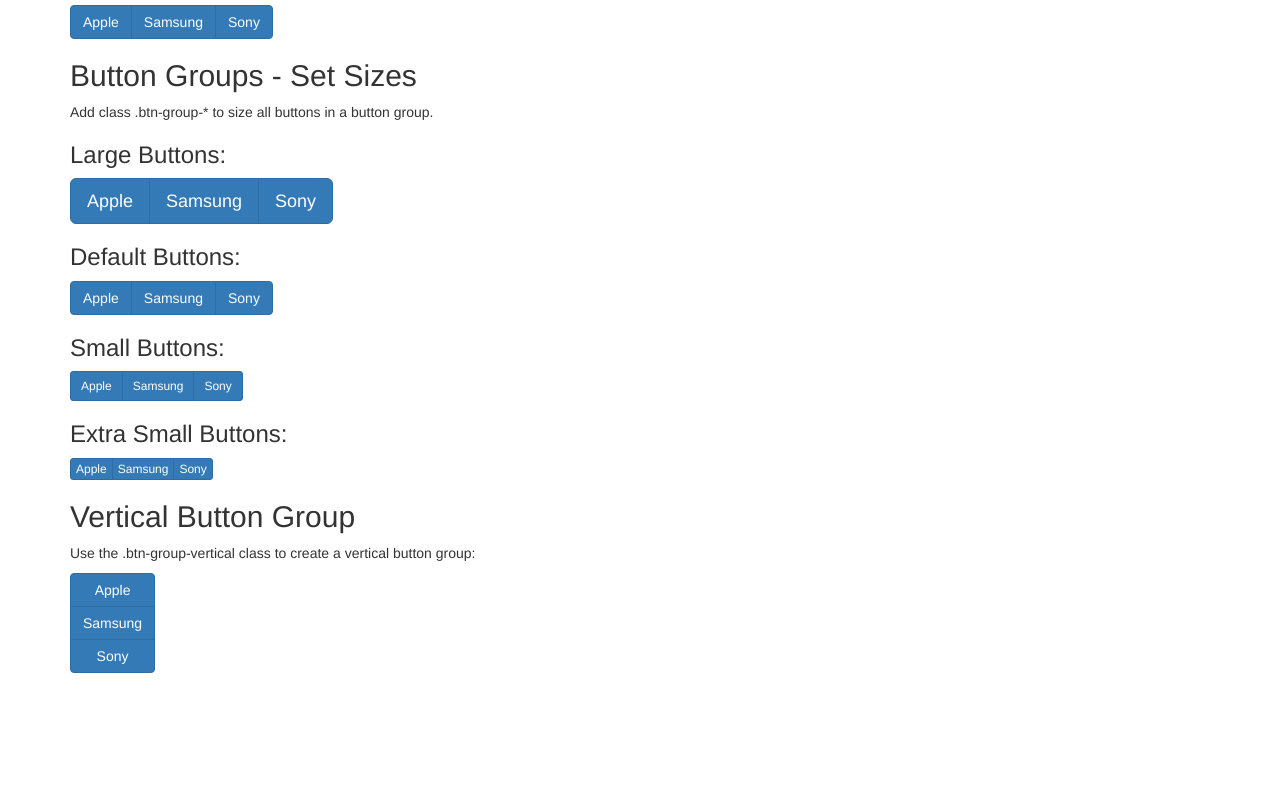
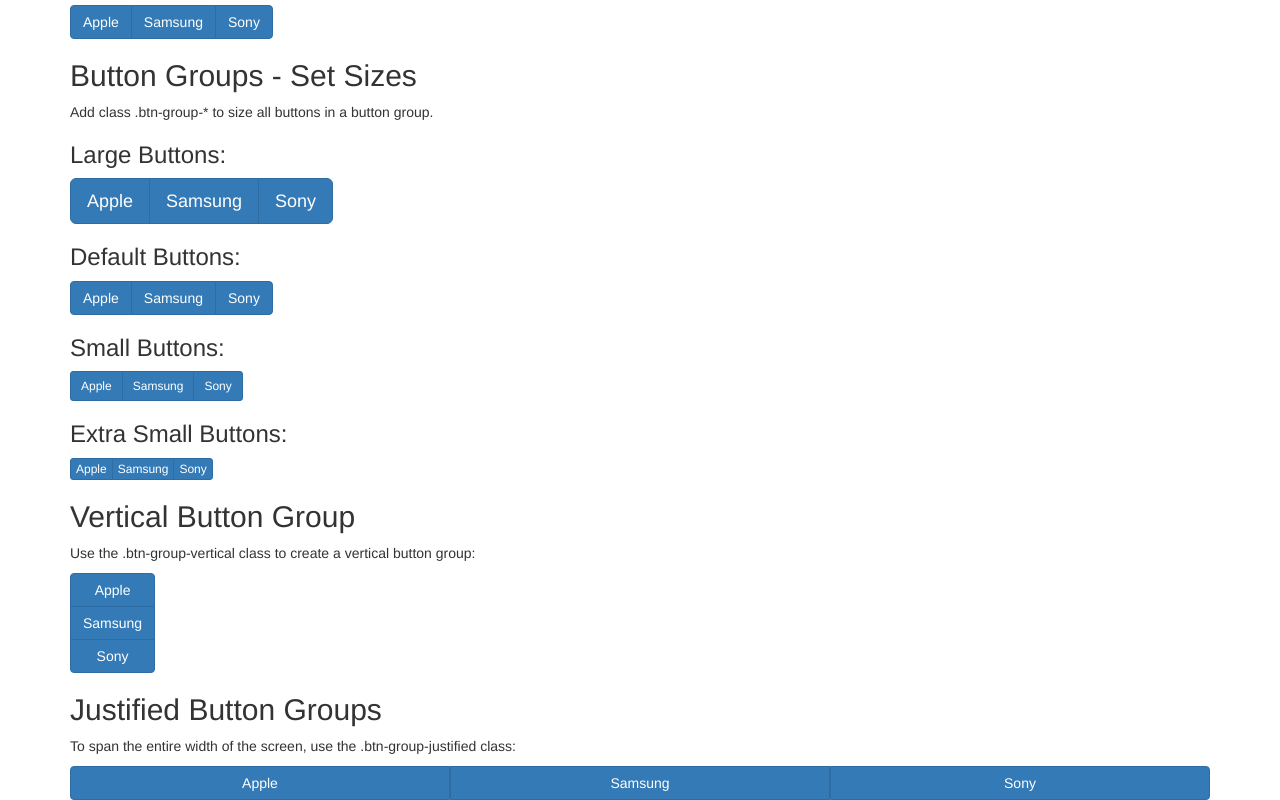
Before and after one commit to paultrigcode/bootstrap-test, a plain HTML site: page index.html in a window 1280 px wide. Shown: the part 5496-6296 px from the top of the page. Before the commit the page ends 6169 px from the top, so only its background shows below. Drawn offline with nearby package versions, Linux system fonts and the light colour scheme.

Commit message:
next commit

```diff
--- a/index.html
+++ b/index.html
@@ -347,6 +347,18 @@
 </div>
 
 
+<div class="container">
+  <h2>Justified Button Groups</h2>
+  <p>To span the entire width of the screen, use the .btn-group-justified class:</p>
+  <div class="btn-group btn-group-justified">
+    <a href="#" class="btn btn-primary">Apple</a>
+    <a href="#" class="btn btn-primary">Samsung</a>
+    <a href="#" class="btn btn-primary">Sony</a>
+  </div>
+</div>
+
+
+
 
 
 
```
